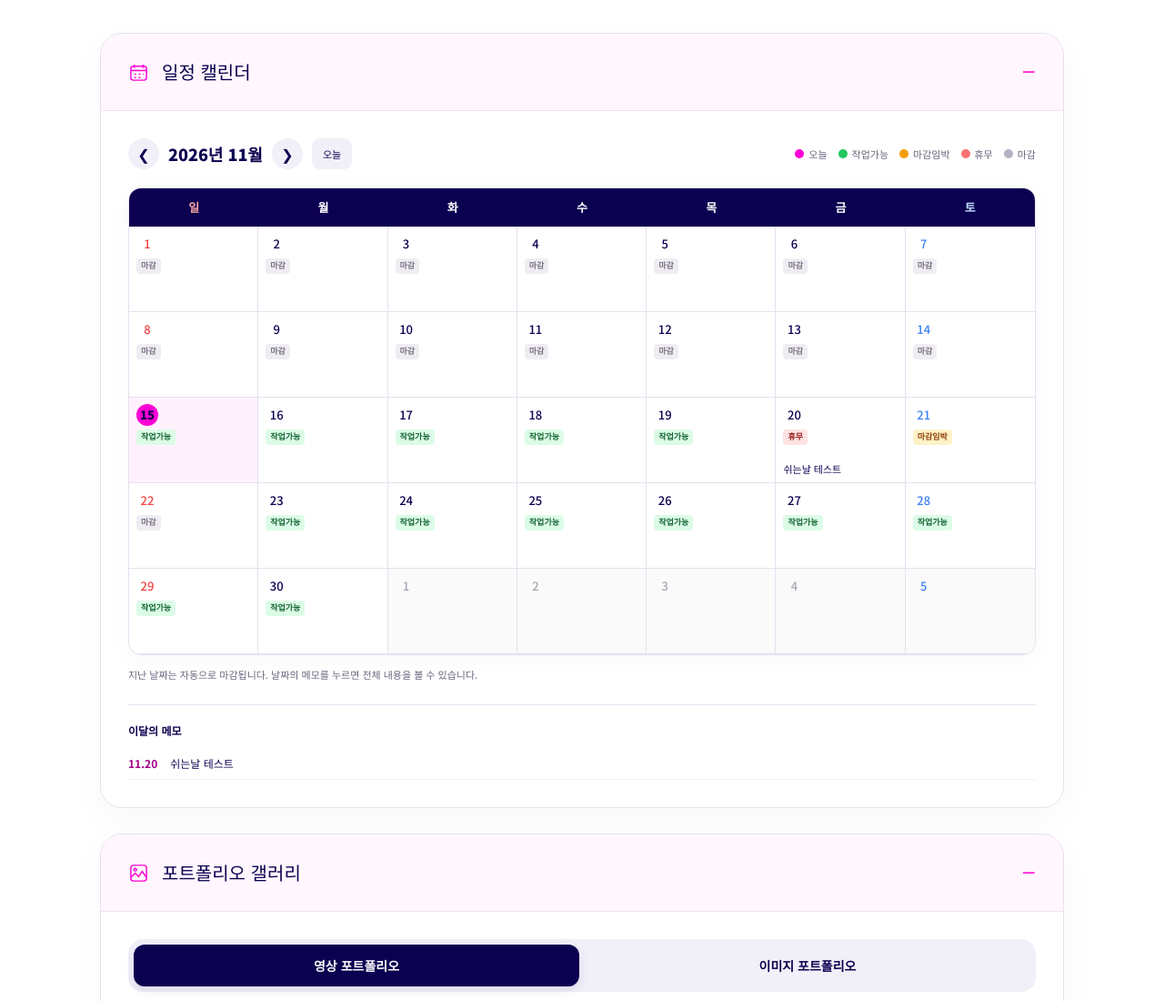
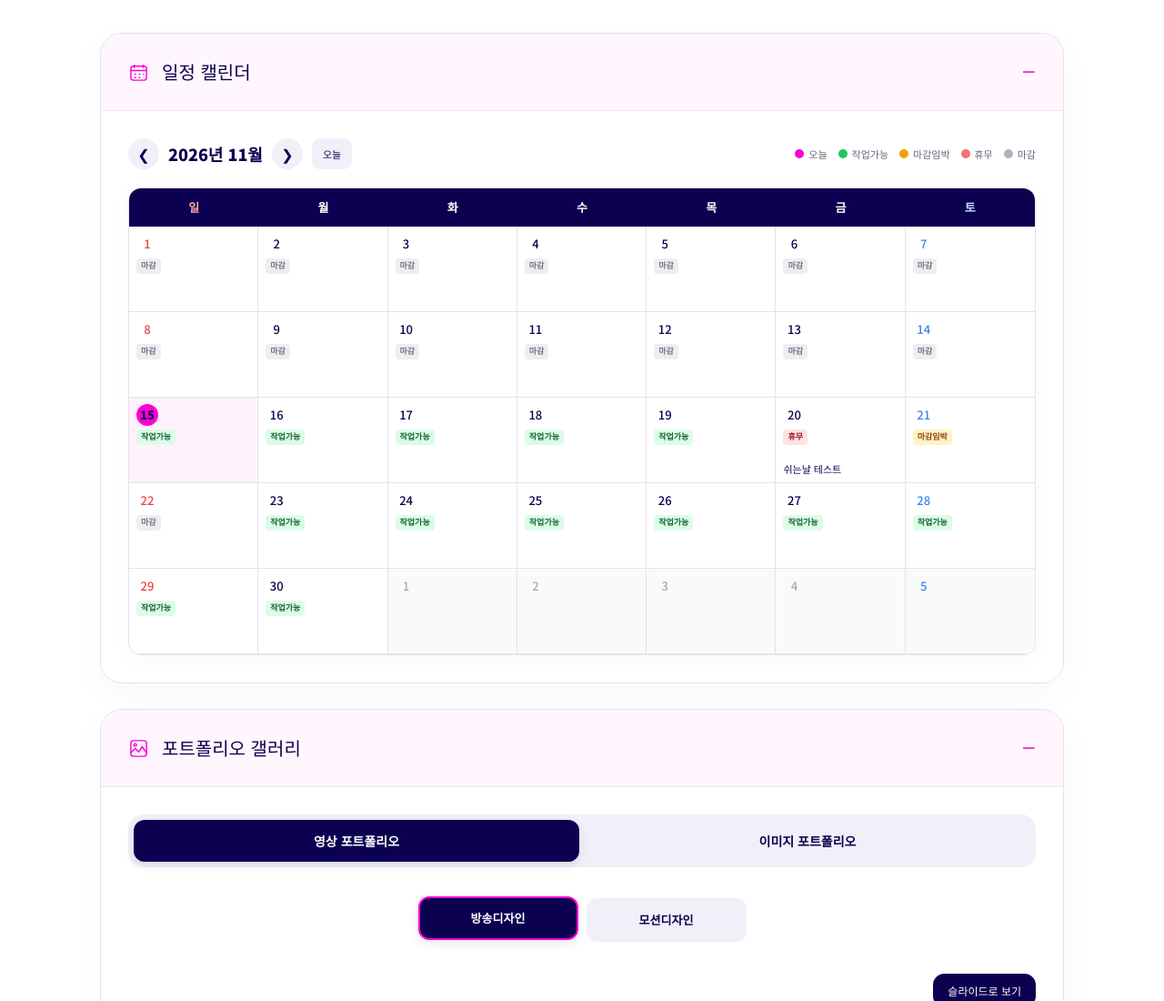
Before and after one commit to galgalchi/arthtmlpage-main-san, a plain HTML site: page index.html in a window 1280 px wide. Shown: the top 1100 px of the page at 91% size. Drawn offline with Linux system fonts and the light colour scheme; a web font is replaced by a local one.

Commit message:
Remove calendar help text and monthly memo list

```diff
--- a/app.js
+++ b/app.js
@@ -47,11 +47,9 @@
     today = SanData.seoulToday();
     $('calMonthLabel').textContent = `${year}년 ${month}월`;
     $('calDays').replaceChildren();
-    $('monthNoteList').replaceChildren();
     const first = new Date(Date.UTC(year,month-1,1)).getUTCDay();
     const dim = new Date(Date.UTC(year,month,0)).getUTCDate();
     const total = Math.ceil((first+dim)/7)*7;
-    const prefix = `${year}-${String(month).padStart(2,'0')}-`;
     for(let i=0;i<total;i++) {
       const date = new Date(Date.UTC(year,month-1,i-first+1));
       const inMonth = date.getUTCMonth()===month-1;
@@ -77,16 +75,7 @@
       } else cell.setAttribute('aria-hidden','true');
       $('calDays').append(cell);
     }
-    const notes = Object.entries(data.notes).filter(([key])=>key.startsWith(prefix)).sort(([a],[b])=>a.localeCompare(b));
-    $('monthNotes').hidden=!notes.length;
-    for(const [key,text] of notes) {
-      const button=el('button','month-note'); button.type='button';
-      const time=el('time','',key.slice(5).replace('-','.')); time.dateTime=key;
-      button.append(time,el('span','',text));
-      button.setAttribute('aria-label',`${key} 메모 전체 보기: ${text}`);
-      button.addEventListener('click',()=>openMemo(key));
-      $('monthNoteList').append(button);
-    }
+
   }
   function moveMonth(delta) {
     const next=new Date(Date.UTC(year,month-1+delta,1));
--- a/index.html
+++ b/index.html
@@ -47,11 +47,6 @@
           <div class="calendar-weekdays" aria-hidden="true"><div>일</div><div>월</div><div>화</div><div>수</div><div>목</div><div>금</div><div>토</div></div>
           <div class="calendar-days" id="calDays"></div>
         </div>
-        <p class="calendar-help">지난 날짜는 자동으로 마감됩니다. 날짜의 메모를 누르면 전체 내용을 볼 수 있습니다.</p>
-        <div class="calendar-notes" id="monthNotes" hidden>
-          <h3>이달의 메모</h3>
-          <div id="monthNoteList"></div>
-        </div>
       </div>
     </details>
     <details class="main-acc-item" id="section-portfolio" open>
```
